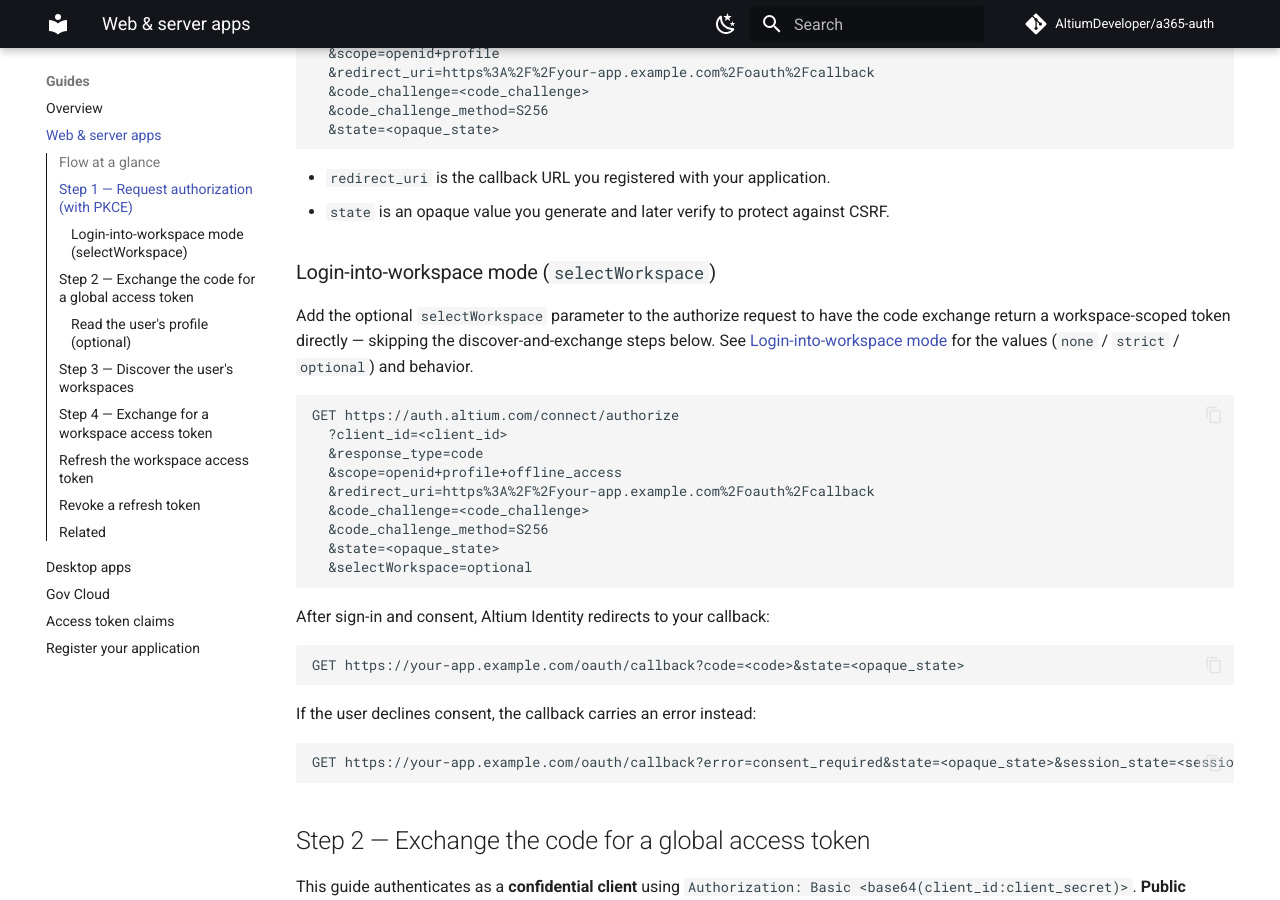
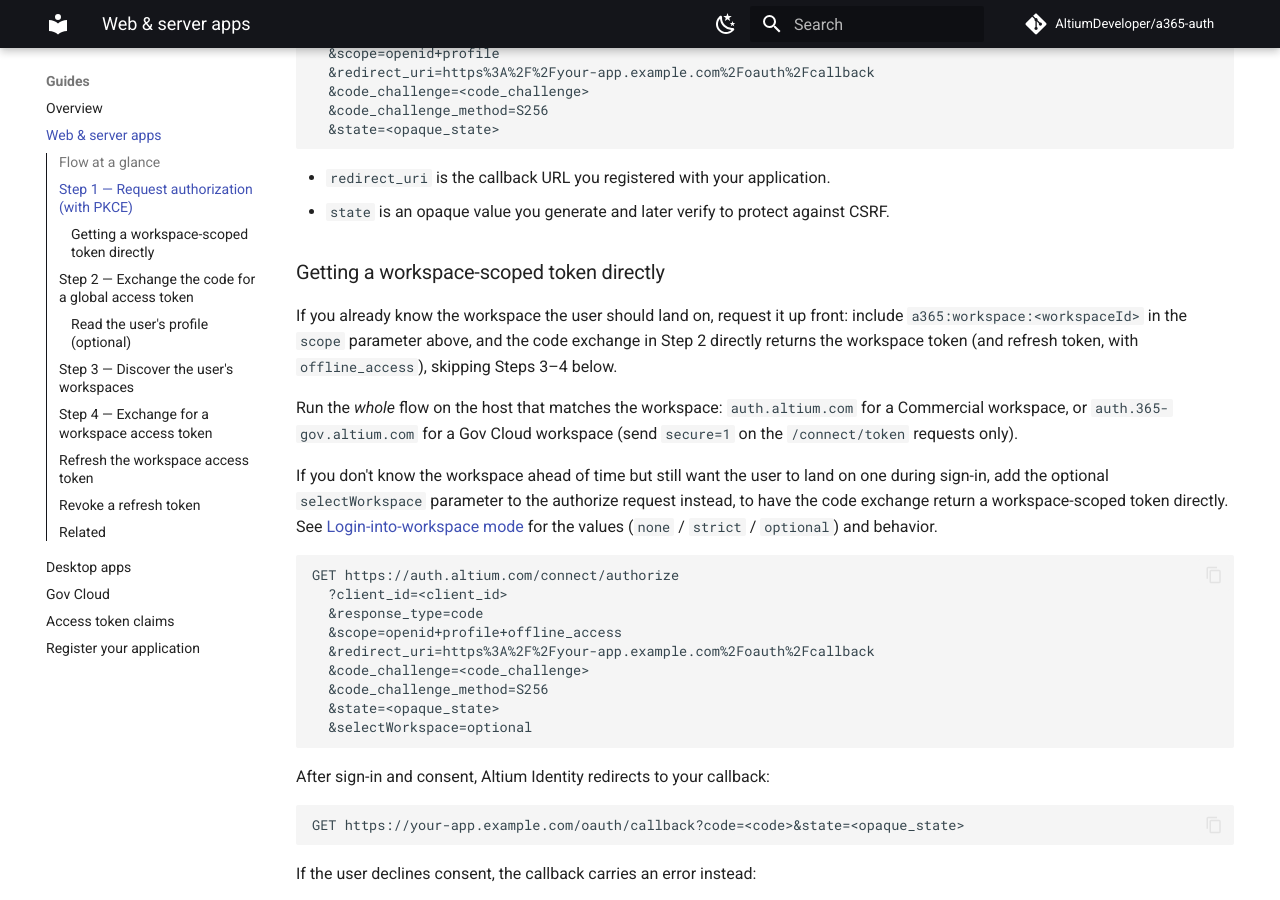
Before and after one commit to AltiumDeveloper/altium-auth, an MkDocs documentation site: the page built from docs/guides/web-and-server-apps.md, in a window 1280 px wide and 900 px high, scrolled down 1235 px. Built offline with MkDocs 1.6.1 and Material for MkDocs 9.7.7, drawn with Linux system fonts in a browser that asks for light colours; comment, search, counter and statistics services are not loaded; some of the changed text lies outside the part shown.

Commit message:
feat: Better document the login-into-workspace options

````diff
--- a/docs/guides/web-and-server-apps.md
+++ b/docs/guides/web-and-server-apps.md
@@ -44,9 +44,13 @@
 - `redirect_uri` is the callback URL you registered with your application.
 - `state` is an opaque value you generate and later verify to protect against CSRF.
 
-### Login-into-workspace mode (`selectWorkspace`)
+### Getting a workspace-scoped token directly
 
-Add the optional `selectWorkspace` parameter to the authorize request to have the code exchange return a workspace-scoped token directly — skipping the discover-and-exchange steps below. See [Login-into-workspace mode](./overview.md#login-into-workspace-mode) for the values (`none` / `strict` / `optional`) and behavior.
+If you already know the workspace the user should land on, request it up front: include `a365:workspace:<workspaceId>` in the `scope` parameter above, and the code exchange in Step 2 directly returns the workspace token (and refresh token, with `offline_access`), skipping Steps 3–4 below.
+
+Run the *whole* flow on the host that matches the workspace: `auth.altium.com` for a Commercial workspace, or `auth.365-gov.altium.com` for a Gov Cloud workspace (send `secure=1` on the `/connect/token` requests only).
+
+If you don't know the workspace ahead of time but still want the user to land on one during sign-in, add the optional `selectWorkspace` parameter to the authorize request instead, to have the code exchange return a workspace-scoped token directly. See [Login-into-workspace mode](./overview.md#login-into-workspace-mode) for the values (`none` / `strict` / `optional`) and behavior.
 
 ```
 GET https://auth.altium.com/connect/authorize
@@ -245,9 +249,7 @@
 Authorization: Bearer <workspace access token>
 ```
 
-> **Shortcut when you already know the workspace.** Request the workspace scope directly in Step 1 — set `scope=openid profile offline_access a365:workspace:<workspaceId>` in the authorize request — and the code exchange in Step 2 returns the workspace token (and refresh token) directly, skipping Steps 3–4. Run the *whole* flow on the host that matches the workspace: `auth.altium.com` for a Commercial workspace, or `auth.365-gov.altium.com` for a Gov Cloud workspace (send `secure=1` on the `/connect/token` requests only). Use the discover-then-exchange flow (Steps 3–4) when the user chooses a workspace at runtime.
->
-> **Alternatively**, use `selectWorkspace=strict` (or `optional`) in Step 1 to have the server present workspace selection during sign-in — the user picks from their own workspaces without your app needing to enumerate them first. See [Login-into-workspace mode](./overview.md#login-into-workspace-mode).
+If you already know the workspace at sign-in time, see [Getting a workspace-scoped token directly](#getting-a-workspace-scoped-token-directly) in Step 1 to skip Steps 3–4 above.
 
 ## Refresh the workspace access token
 
````
Also changed, not shown: docs/guides/overview.md (+6 -1 lines).
